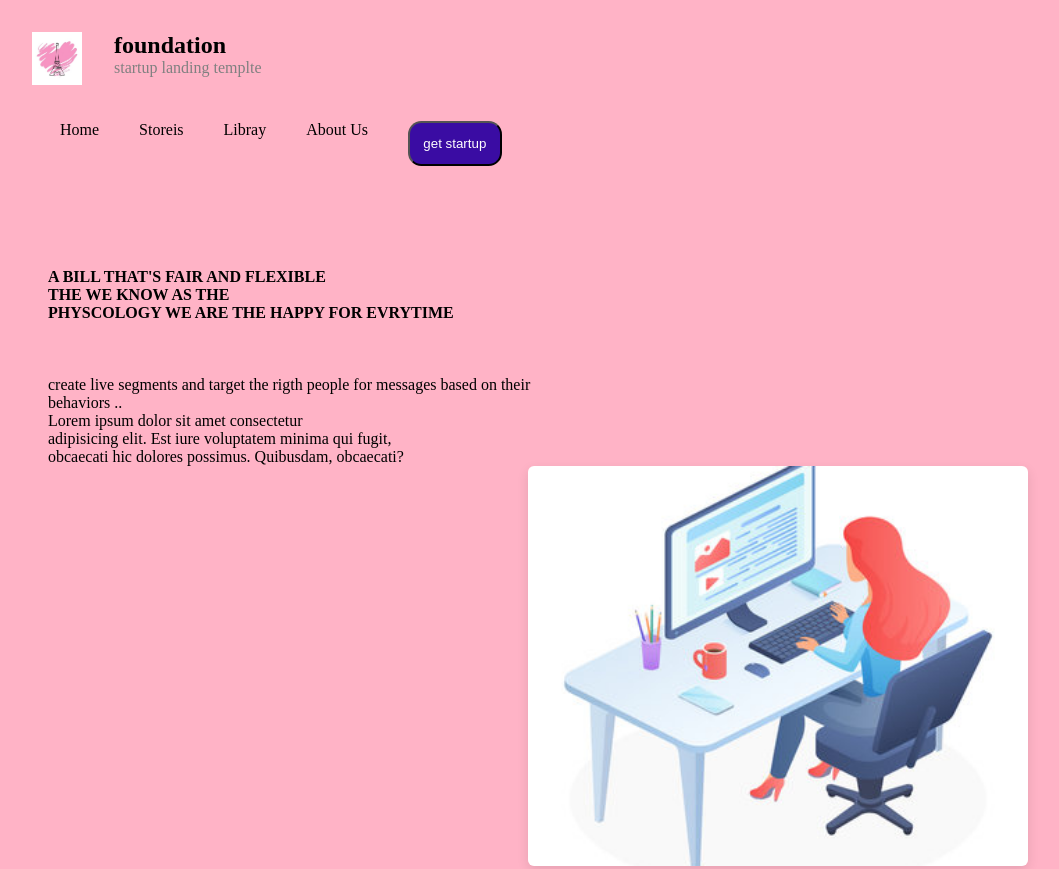
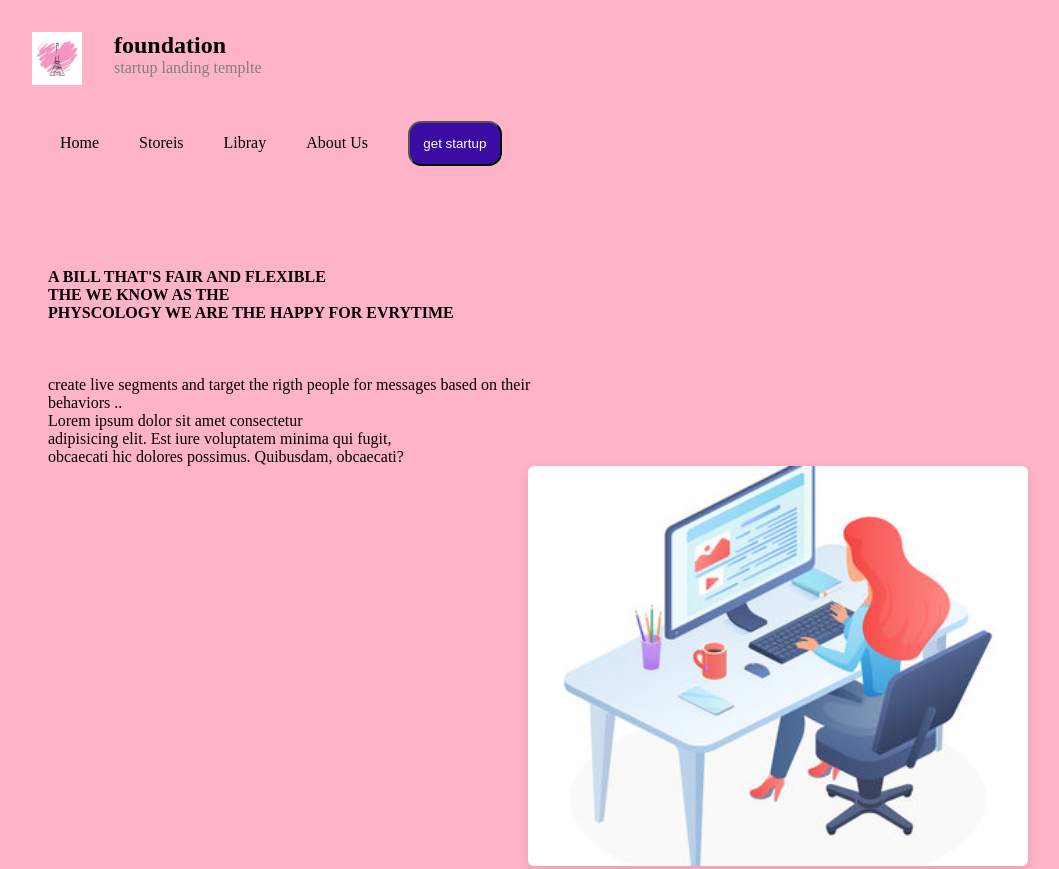
Before and after one commit to kaltouncadey/foundation, a plain HTML site: page indexx.html in a window 1280 px wide. Shown: the top 869 px of the page, without its empty margins (0-1059 px from the left). Drawn offline with Linux system fonts and the light colour scheme.

Commit message:
first commit

```diff
--- a/indexx.css
+++ b/indexx.css
@@ -40,6 +40,7 @@ p{
 
 .menu{
     text-align: right;
+    align-items: center;
 }
 
 button{
@@ -77,6 +78,7 @@ button{
 padding: 0 20px;
 text-transform: capitalize;
 text-align: right;
+align-items: center;
 
 }
 
@@ -91,3 +93,7 @@ text-align: right;
     color: blue;
     border-radius: 1em solid white;
 }
+
+@media screen (max-widht:670px) {
+
+}
```
